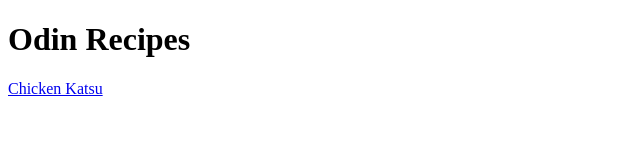
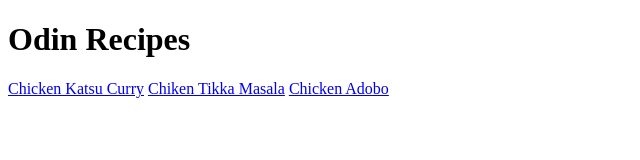
Before and after one commit to Double0Asian/odin-recipes, a plain HTML site: page index.html in a window 1280 px wide. Shown: the whole page, without its empty margins (0-640 px from the left). Drawn offline with Linux system fonts and the light colour scheme.

Commit message:
Add links to recipe pages

```diff
--- a/index.html
+++ b/index.html
@@ -8,6 +8,8 @@
 </head>
 <body>
     <h1>Odin Recipes</h1>
-    <a href="./recipes/katsu.html">Chicken Katsu</a>
+    <a href="./recipes/katsu.html">Chicken Katsu Curry</a>
+    <a href="./recipes/katsu.html">Chiken Tikka Masala</a>
+    <a href="./recipes/katsu.html">Chicken Adobo</a>
 </body>
 </html>
```
